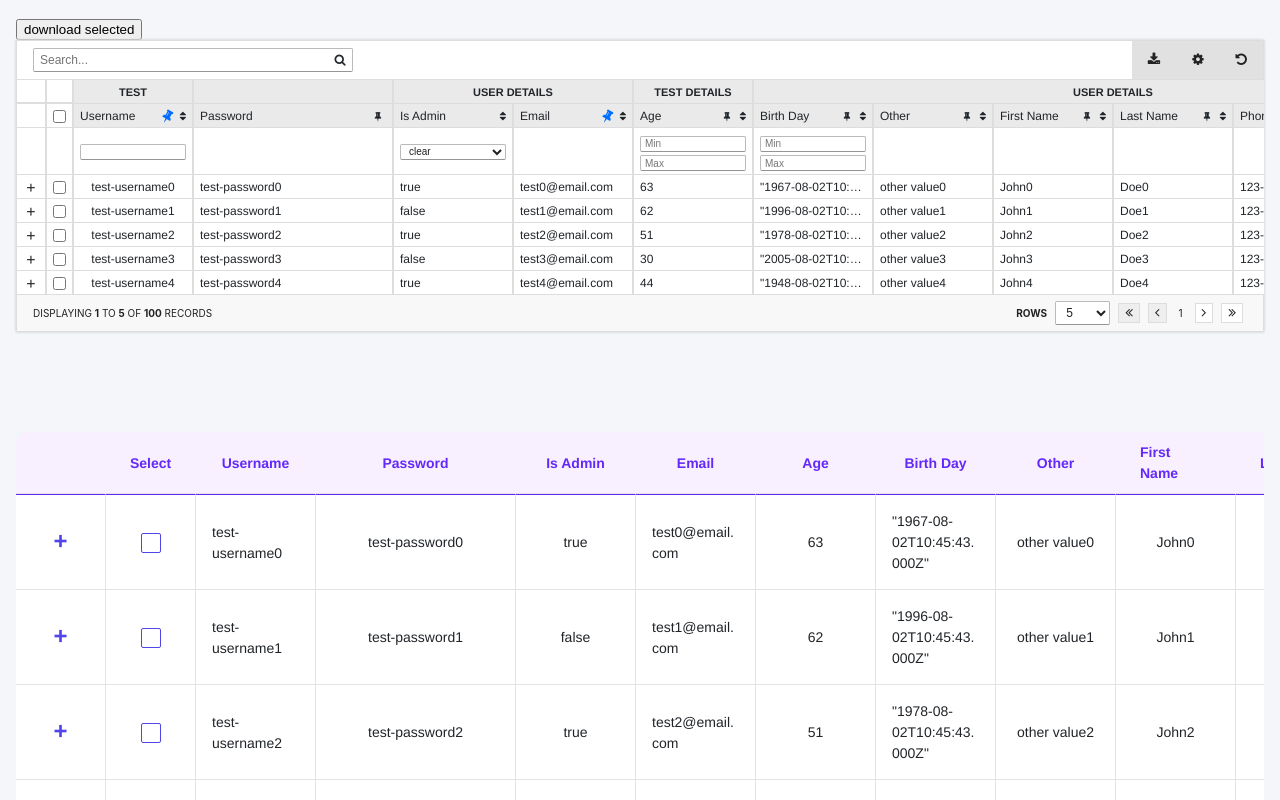
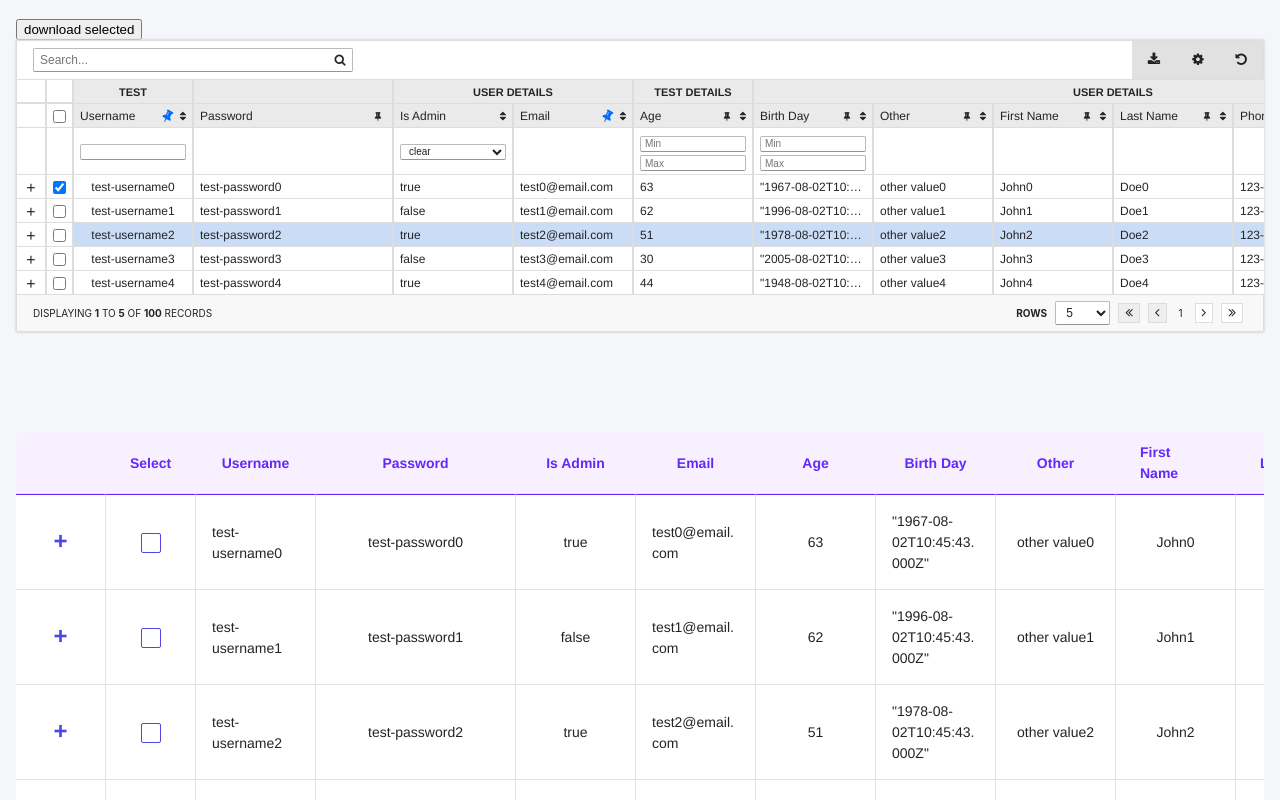
Before and after one commit to kingaguirre/react-data-table, a React (Vite) app: page / in a window 1280 px wide. Shown: the top 800 px of the page. Built offline with nearby package versions, Linux system fonts and the light colour scheme.

Commit message:
feat: update code

```diff
--- a/src/DataTable/components/Rows/index.tsx
+++ b/src/DataTable/components/Rows/index.tsx
@@ -56,17 +56,19 @@ export const Rows = () => {
 
     const normalizedSelectedRows = normalizeSelectedRows(selectedRows);
 
+    const rowKeyValue = getDeepValue(row, rowKey); // Correctly fetch the deep value
+
     const isSelectedRow = normalizedSelectedRows.find(
-      (r) => r[rowKey] === row[rowKey]
+      (r) => getDeepValue(r, rowKey) === rowKeyValue // Compare using the deep value
     );
 
     const payload = isSelectedRow
-      ? normalizedSelectedRows.filter((r) => r[rowKey] !== row[rowKey])
+      ? normalizedSelectedRows.filter((r) => getDeepValue(r, rowKey) !== rowKeyValue) // Compare using the deep value
       : [...normalizedSelectedRows, row];
 
     onSelectedRowsChange?.(payload);
     setState({ type: SET_SELECTED_ROWS, payload });
-  }, [selectedRows]);
+  }, [selectedRows, rowKey, onSelectedRowsChange, setState]);
 
   /** Use fetchedData.data when fetchConfig is defined, otherwise use visibleRows */
   const isFetching = fetchConfig && fetchedData.fetching;
@@ -90,8 +92,12 @@ export const Rows = () => {
         const isRowCollapsed = collapsedRows.includes(rowKeyValue);
         const isActiveRow = rowKeyValue === activeRow;
         const isSelectedRow =
-          !!selectedRows.find(row => getDeepValue(row, rowKey) === rowKeyValue) ||
-          !!selectedRows.includes(rowKeyValue);
+          !!selectedRows.find(selectedRow => {
+            // This will get the deep value if it's an object or just return the value if it's a string or number.
+            const selectedRowKeyValue = typeof selectedRow === 'object' ? getDeepValue(selectedRow, rowKey) : selectedRow;
+            return selectedRowKeyValue === rowKeyValue;
+          });
+
         return (
           <Fragment key={rowIndex}>
             <SC.TableRow
--- a/src/testComponents/DataTableTest.tsx
+++ b/src/testComponents/DataTableTest.tsx
@@ -211,11 +211,11 @@ export default () => {
       columnSettings={columnSettings}
       onRowClick={handleRowClick}
       onRowDoubleClick={handleRowDoubleClick}
-      rowKey="userID"
+      rowKey="userID.value"
       activeRow="user-id2"
-      // selectedRows={[{"userID": { "value": "user-id0" }}]}
+      selectedRows={[{"userID": { "value": "user-id0" }}]}
       // selectedRows={[{"userID": "user-id0"}]}
-      selectedRows={["user-id0"]}
+      // selectedRows={["user-id0"]}
       selectable
       downloadCSV
       collapsibleRowRender={() => (
```
